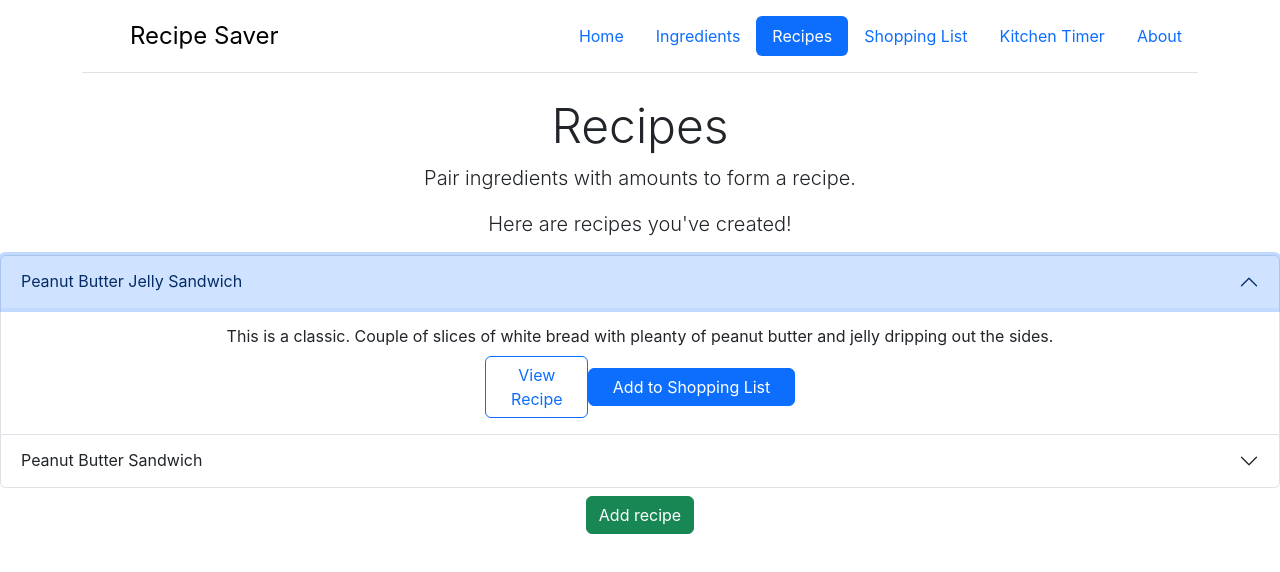
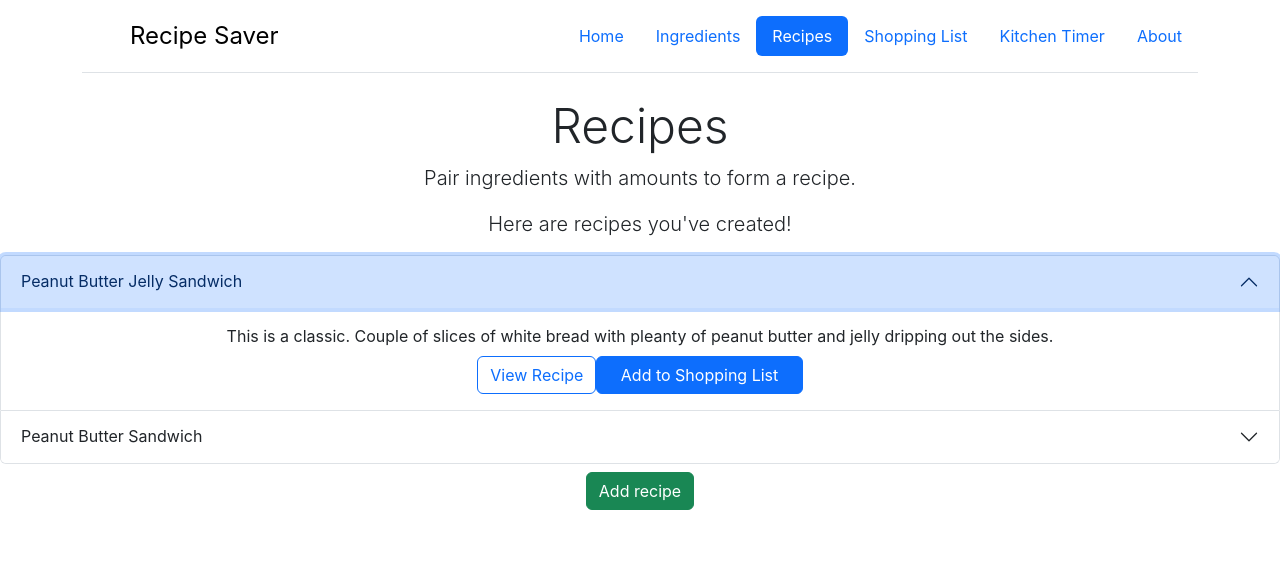
Before and after one commit to OndrewBot/swe1_main, a React (Create React App) app: page /recipes in a window 1280 px wide. Both pictures are taken after a click on the button "Peanut Butter Jelly Sandwich". Shown: the top 572 px of the page. Built offline with nearby package versions, Linux system fonts and the light colour scheme.

Commit message:
small fix

```diff
--- a/package.json
+++ b/package.json
@@ -13,7 +13,7 @@
     "web-vitals": "^2.1.4"
   },
   "scripts": {
-    "start": "react-scripts start",
+    "start": "set PORT=3001 && react-scripts start",
     "build": "react-scripts build",
     "test": "react-scripts test",
     "eject": "react-scripts eject"
--- a/src/pages/Recipes.js
+++ b/src/pages/Recipes.js
@@ -23,7 +23,7 @@ function Recipes(){
                         <div class="accordion-body">
                             This is a classic. Couple of slices of white bread with pleanty of peanut butter and jelly dripping out the sides.
                             <div class="mt-2">
-                                <NavLink to="/recipes/1234" className="btn btn-outline-primary col-md-1">View Recipe</NavLink>
+                                <NavLink to="/recipes/1234" className="btn btn-outline-primary">View Recipe</NavLink>
                                 <button type="button" class="btn btn-primary col-md-2" onClick={() => goShopping()}>Add to Shopping List</button>
                             </div>
                         </div>
```
